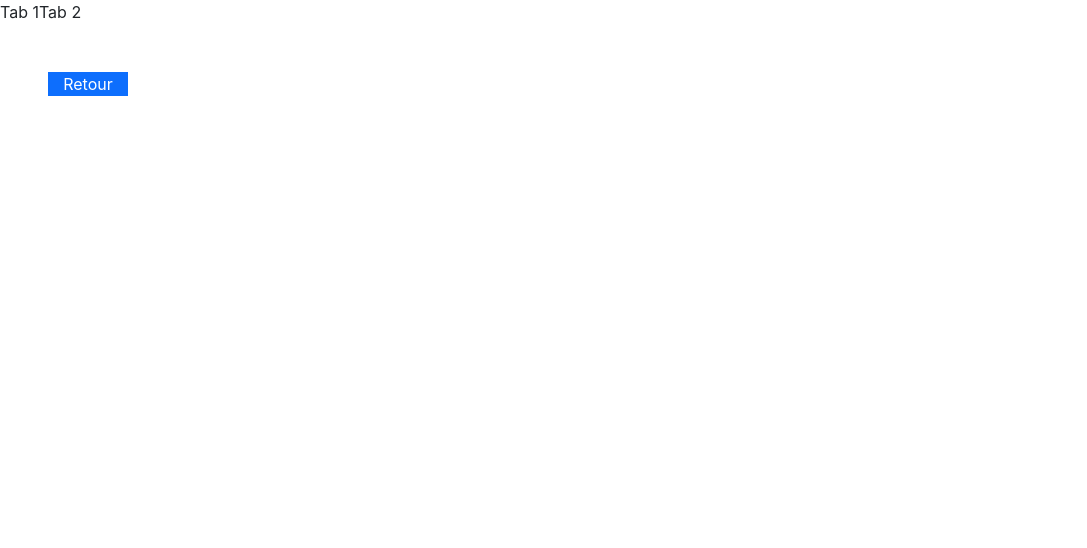
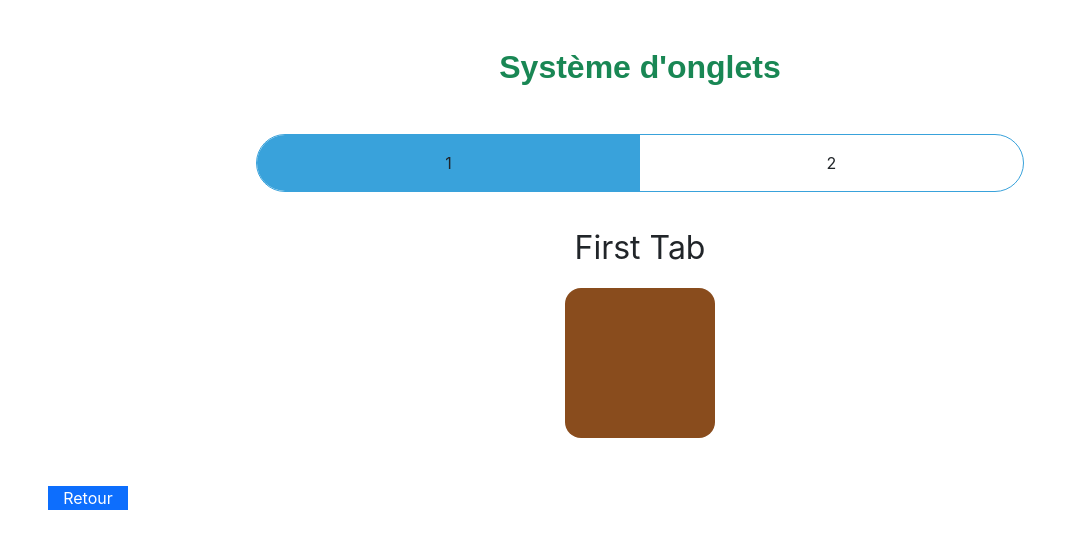
Before and after one commit to Louis75011/components-app-mobile, a React (Create React App) app: page /tabssystem in a window 1280 px wide. Shown: the top 548 px of the page, without its empty margins (0-1087 px from the left). Built offline with nearby package versions, Linux system fonts and the light colour scheme.

Commit message:
add tabsSystem component & clean css & good indentation

```diff
--- a/src/components/ClassName.jsx
+++ b/src/components/ClassName.jsx
@@ -9,7 +9,9 @@ export default function ClassName() {
   const RenderClass = ({ enabled }) => {
     return (
       <div>
-        <div className={enabled ? 'cn-enabled' : ''}>Conditionnal Class Active</div>
+        <div className={enabled ? 'cn-enabled' : ''}>
+          Conditionnal Class Active
+        </div>
         <div className={enabled ? '' : 'cn-enabled'}>
           Conditionnal Class Inactive
         </div>
--- a/src/components/Counter.jsx
+++ b/src/components/Counter.jsx
@@ -23,7 +23,7 @@ export default function Counter() {
   return (
     <div className="counter">
       <h2 className="text-success text-center m-5 fw-bold">
-        Liste des tâches à accomplir :
+        Compteur de cliques :
       </h2>
 
       <span className="counter__output m-5">{counter}</span>
--- a/src/components/Pomodoro.jsx
+++ b/src/components/Pomodoro.jsx
@@ -1,6 +1,5 @@
 import React, { useEffect, useState } from 'react'
 import BackButton from './utils/BackButton'
-
 
 export default function Pomodoro() {
   const [secondsLeft, setSecondsLeft] = useState(25 * 60)
--- a/src/components/TabsSystem.jsx
+++ b/src/components/TabsSystem.jsx
@@ -1,20 +1,64 @@
-import React from "react";
+import React, { useState } from 'react'
 import BackButton from './utils/BackButton'
+import '../style/Components.css'
 
-const Tabs = () => {
+const TabsSystem = () => {
+  const [activeTab, setActiveTab] = useState('tab1')
+
+  const handleFirstTab = () => {
+    setActiveTab('tab1')
+  }
+
+  const handleSecondTab = () => {
+    setActiveTab('tab2')
+  }
+
+  const FirstTab = () => {
     return (
+      <div className="FirstTab">
+        <p>First Tab</p>
+        <div className="ts-background ts-first"></div>
+      </div>
+    )
+  }
+
+  const SecondTab = () => {
+    return (
+      <div className="SecondTab">
+        <p>Second Tab</p>
+        <div className="ts-background ts-second"></div>
+      </div>
+    )
+  }
+
+  return (
+    <div>
+      <h2 className="text-success m-5 fw-bold">Système d'onglets</h2>
+
       <div className="Tabs">
-      {/* Tab nav */}
         <ul className="nav">
-        <li>Tab 1</li>
-        <li>Tab 2</li>
+          <li
+            className={activeTab === 'tab1' ? 'active' : ''}
+            onClick={handleFirstTab}
+          >
+            1
+          </li>
+          <li
+            className={activeTab === 'tab2' ? 'active' : ''}
+            onClick={handleSecondTab}
+          >
+            2
+          </li>
         </ul>
+
         <div className="outlet">
-        {/* content will be shown here */}
+          {activeTab === 'tab1' ? <FirstTab /> : <SecondTab />}
         </div>
 
         <BackButton />
       </div>
-  );
-};
-export default Tabs;
+    </div>
+  )
+}
+
+export default TabsSystem
--- a/src/components/home/Home.jsx
+++ b/src/components/home/Home.jsx
@@ -5,7 +5,7 @@ import '../../style/App.css'
 export default function Home() {
   return (
     <div className="container">
-      <div className="bg-dark text-white p-3 m-1">
+      <div className="bg-dark text-white m-1">
         <h1 className="text-center m-5 fw-bold bg-info">
           Liste de modules et applications !
         </h1>
@@ -32,9 +32,9 @@ export default function Home() {
         </div>
 
         <div className="m-4">
-          <h2 className="m-2 fst-italic">- Compteur de cliques/actions:</h2>
+          <h2 className="m-2 fst-italic">- Compteur d'actions:</h2>
           <Link className="m-2 fw-bolder fs-4" to={`/counter`}>
-            Counter
+            Counter classical
           </Link>
         </div>
 
--- a/src/style/App.css
+++ b/src/style/App.css
@@ -1,41 +1,7 @@
-.App {
-  text-align: center;
-}
-
-.App-logo {
-  height: 40vmin;
-  pointer-events: none;
-}
-
-@media (prefers-reduced-motion: no-preference) {
-  .App-logo {
-    animation: App-logo-spin infinite 20s linear;
-  }
-}
-
-.App-header {
-  background-color: #282c34;
-  min-height: 100vh;
-  display: flex;
-  flex-direction: column;
-  align-items: center;
-  justify-content: center;
-  font-size: calc(10px + 2vmin);
-  color: white;
-}
-
-.App-link {
-  color: #61dafb;
-}
-
-@keyframes App-logo-spin {
-  from {
-    transform: rotate(0deg);
-  }
-
-  to {
-    transform: rotate(360deg);
-  }
+* {
+  box-sizing: border-box;
+  padding: 0;
+  margin: 0;
 }
 
 div > a > button {
@@ -45,9 +11,3 @@ div > a > button {
 .container {
   text-align: center;
 }
-
-/* @media screen and (max-width: 464px) {
-  .container {
-    width: 10vh;
-  }
-} */
--- a/src/style/Components.css
+++ b/src/style/Components.css
@@ -169,9 +169,11 @@ button {
 .cn-lead {
   font-size: 40px;
 }
+
 .cn-bold {
   font-weight: bold;
 }
+
 .cn-primary {
   color: cyan;
 }
@@ -183,3 +185,86 @@ button {
 .cn-enabled {
   color: darkblue;
 }
+
+.tabs {
+  width: 100vw;
+  height: 100vh;
+  display: flex;
+  align-items: center;
+  justify-content: center;
+  overflow: hidden;
+
+  width: 80%;
+  height: auto;
+  min-height: 400px;
+  background: #053742;
+  margin: 3.5rem auto 1.5rem;
+  padding: 2rem 1rem;
+  color: #e8f0f2;
+  border-radius: 2rem;
+
+  @media (max-width: 769px) {
+    padding: 2rem 0;
+  }
+}
+
+ul.nav {
+  width: 60%;
+  margin: 0 auto 2rem;
+  display: flex;
+  align-items: center;
+  justify-content: space-between;
+  border: 1px solid #39a2db;
+  border-radius: 2rem;
+  padding-left: 0px;
+
+  @media (max-width: 768px) {
+    width: 90%;
+  }
+}
+
+ul.nav li {
+  width: 50%;
+  padding: 1rem;
+  list-style: none;
+  text-align: center;
+  cursor: pointer;
+  transition: all 0.7s;
+  border-bottom-left-radius: 2rem;
+  border-top-left-radius: 2rem;
+}
+
+ul.nav li:nth-child(2) {
+  border-radius: 0;
+  border-bottom-right-radius: 2rem;
+  border-top-right-radius: 2rem;
+}
+
+ul.nav li:hover {
+  background: rgba(50, 224, 196, 0.15);
+}
+
+ul.nav li.active {
+  background: #39a2db;
+}
+
+.FirstTab p,
+.SecondTab p {
+  font-size: 2rem;
+  text-align: center;
+}
+
+.ts-background {
+  height: 150px;
+  width: 150px;
+  margin: 0 auto;
+  border-radius: 1rem;
+}
+
+.ts-first {
+  background-color: #894c1d;
+}
+
+.ts-second {
+  background-color: #e97a26;
+}
```
Also changed, not shown: src/components/utils/BackButton.jsx (+5 -5 lines). Lines whose indentation alone changed are shown as unchanged.
